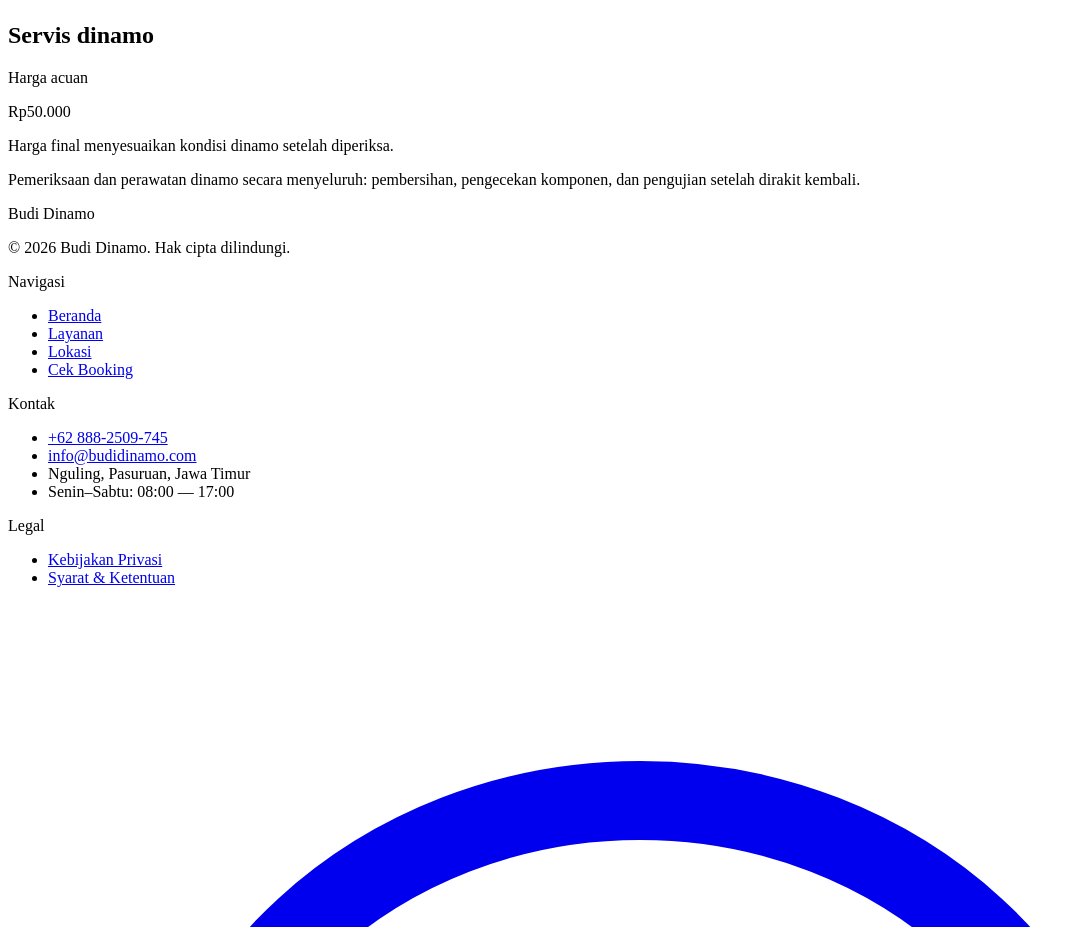
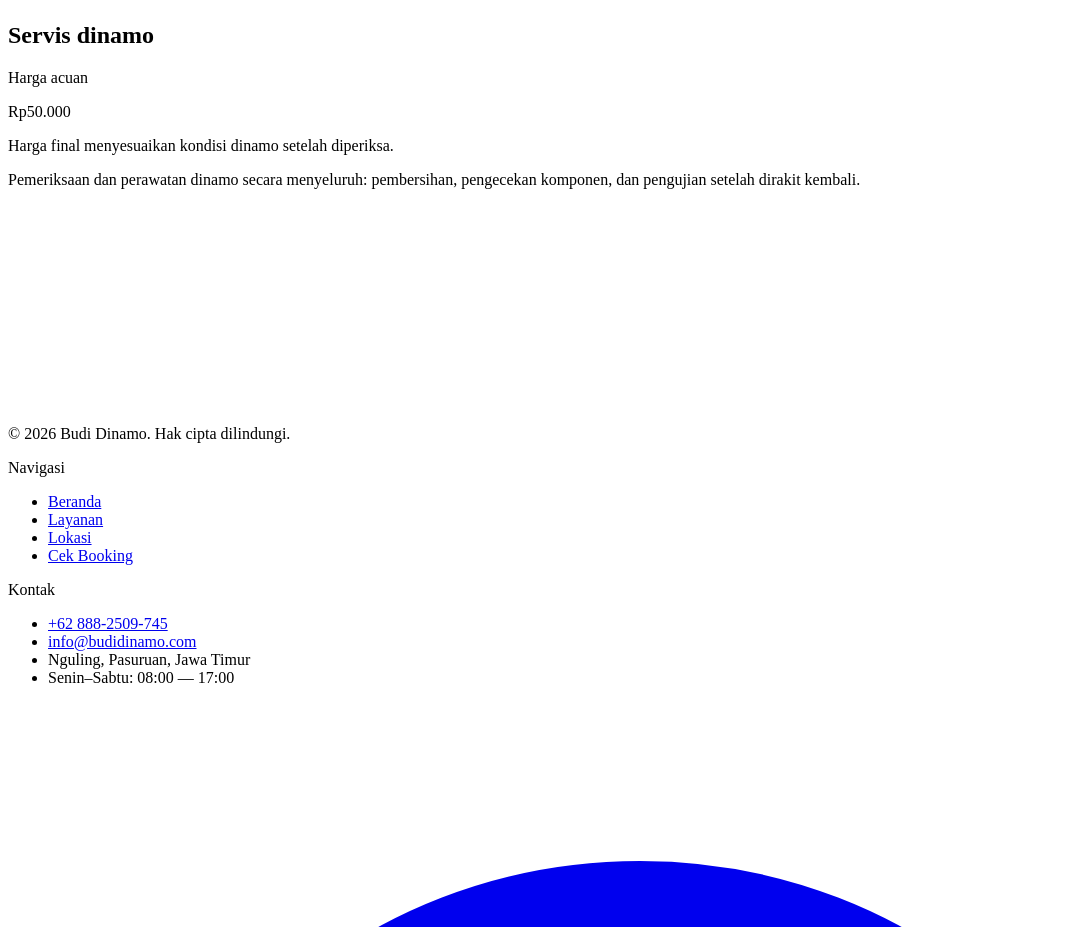
Before and after one commit to DeoFaradyS/bengkel-dinamo, a Laravel app: page /layanan/1 in a window 1280 px wide. Shown: the part 1075-2002 px from the top of the page, without its empty margins (0-1084 px from the left). Run offline with Laravel 12, Linux system fonts and the light colour scheme; data comes from the database, SQL or seed files in the repository; some libraries are stand-ins or nearby versions.

Commit message:
style(footer): logo putih ganti teks nama, hapus kolom Legal

```diff
--- a/resources/views/sections/footer.blade.php
+++ b/resources/views/sections/footer.blade.php
@@ -1,9 +1,12 @@
 <footer class="bg-neutral-900 text-white py-16">
-  <div class="max-w-[1200px] mx-auto px-6 grid grid-cols-2 lg:grid-cols-4 gap-10">
+  <div class="max-w-[1200px] mx-auto px-6 grid grid-cols-2 lg:grid-cols-3 gap-10">
 
-    <div>
-      <p class="font-semibold">Budi Dinamo</p>
-      <p class="text-neutral-500 text-sm mt-2">© {{ date('Y') }} Budi Dinamo. Hak cipta dilindungi.</p>
+    <div class="col-span-2 lg:col-span-1">
+      <a href="/" aria-label="Beranda" class="inline-block">
+        <img src="{{ asset('images/logo-dinamo-putih.png') }}" alt="Dinamo, Bengkel Cak Budi" width="787" height="200"
+          class="h-10 w-auto">
+      </a>
+      <p class="text-neutral-500 text-sm mt-4">© {{ date('Y') }} Budi Dinamo. Hak cipta dilindungi.</p>
     </div>
 
     <nav>
@@ -27,13 +30,5 @@
       </ul>
     </div>
 
-    <nav>
-      <p class="text-neutral-500 text-sm mb-3">Legal</p>
-      <ul class="space-y-2 text-sm">
-        <li><a href="#" class="hover:text-neutral-300">Kebijakan Privasi</a></li>
-        <li><a href="#" class="hover:text-neutral-300">Syarat &amp; Ketentuan</a></li>
-      </ul>
-    </nav>
-
   </div>
 </footer>
```
Also changed, not shown: public/images/logo-dinamo-putih.png (added).
